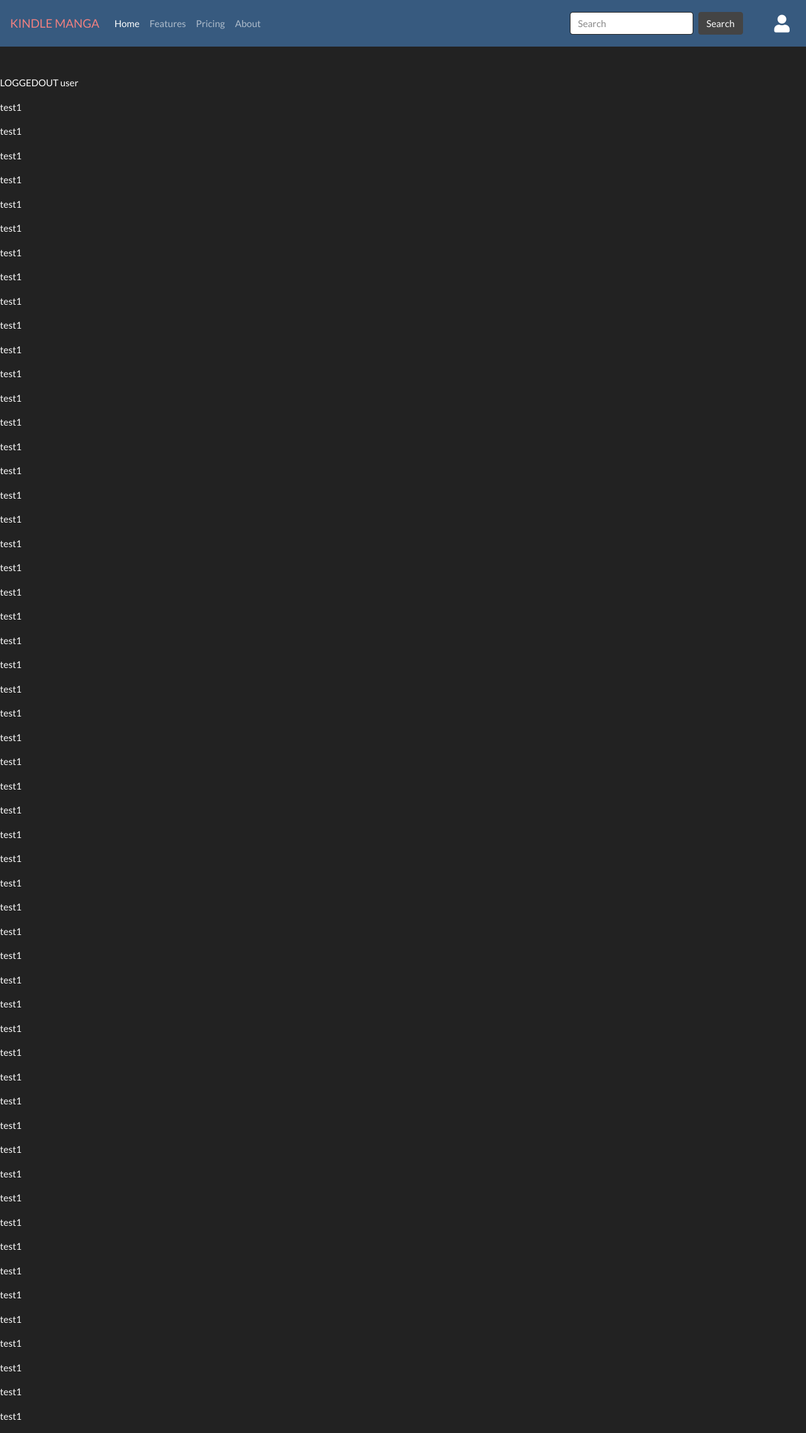
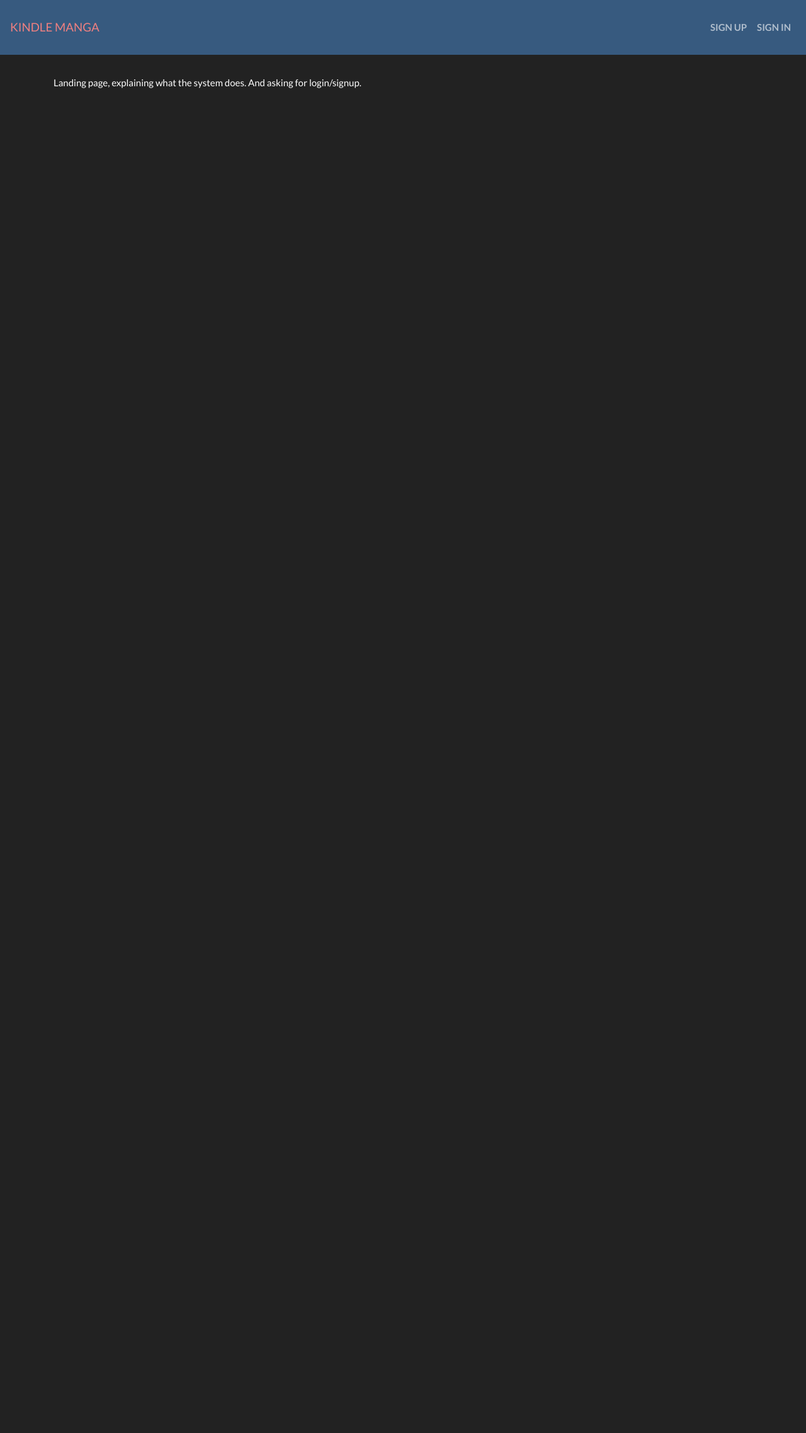
Before and after one commit to dkage/kindle_manga, a Django app: page / in a window 1280 px wide. Shown: the whole page at 63% size. After the commit the page ends 140 px from the top, so only its background shows below. Run offline with Django 3.2, Linux system fonts and the light colour scheme; some libraries are stand-ins or nearby versions.

Commit message:
Fix login screen, add css, paths, urls, and new layout

```diff
--- a/core/forms.py
+++ b/core/forms.py
@@ -19,3 +19,8 @@ class SignInForm(AuthenticationForm):
     class Meta:
         model = User
         fields = ('username', 'password')
+
+    def __init__(self, *args, **kwargs):
+        super().__init__(*args, **kwargs)
+        self.fields['username'].widget.attrs.update({'class': 'form-control'})
+        self.fields['password'].widget.attrs.update({'class': 'form-control'})
--- a/core/views.py
+++ b/core/views.py
@@ -40,7 +40,7 @@ def account_success(request):
 
 def signin(request):
     if request.user.is_authenticated:
-        return render(request, 'dashboard_old.html')
+        return render(request, 'index.html')
 
     if request.method == 'POST':
         print(request.POST)
@@ -54,7 +54,7 @@ def signin(request):
             return redirect('home')
     else:
         form = SignInForm()
-    return render(request, 'signin_old.html', {'signin_form': form})
+    return render(request, 'signin.html', {'signin_form': form})
 
 
 def test(request):
--- a/static/css/base.css
+++ b/static/css/base.css
@@ -1,7 +1,22 @@
+html{
+    height: 100%;
+}
+
 body {
     padding-top: 120px;
+    height: 100%;
+    /*font-family: Montserrat, serif;*/
 }
 
 .navbar-brand {
     color: lightcoral !important;
 }
+
+.auth{
+    font-weight: bold;
+    /*font-size: 18px;*/
+}
+
+.padding-offset {
+    padding-top: 0;
+}
--- a/templates/index.html
+++ b/templates/index.html
@@ -6,63 +6,11 @@
 
 {% block body %}
     {% if user.is_authenticated %}
-    <p>Authenticated user</p>
+        <p>Redirect to dashboard</p>
     {% else %}
-    <p>LOGGEDOUT user</p>
+        <div class="container">
+            <p>Landing page, explaining what the system does. And asking for login/signup.</p>
+        </div>
     {% endif %}
-    <p>test1</p>
-    <p>test1</p>
-    <p>test1</p>
-    <p>test1</p>
-    <p>test1</p>
-    <p>test1</p>
-    <p>test1</p>
-    <p>test1</p>
-    <p>test1</p>
-    <p>test1</p>
-    <p>test1</p>
-    <p>test1</p>
-    <p>test1</p>
-    <p>test1</p>
-    <p>test1</p>
-    <p>test1</p>
-    <p>test1</p>
-    <p>test1</p>
-    <p>test1</p>
-    <p>test1</p>
-    <p>test1</p>
-    <p>test1</p>
-    <p>test1</p>
-    <p>test1</p>
-    <p>test1</p>
-    <p>test1</p>
-    <p>test1</p>
-    <p>test1</p>
-    <p>test1</p>
-    <p>test1</p>
-    <p>test1</p>
-    <p>test1</p>
-    <p>test1</p>
-    <p>test1</p>
-    <p>test1</p>
-    <p>test1</p>
-    <p>test1</p>
-    <p>test1</p>
-    <p>test1</p>
-    <p>test1</p>
-    <p>test1</p>
-    <p>test1</p>
-    <p>test1</p>
-    <p>test1</p>
-    <p>test1</p>
-    <p>test1</p>
-    <p>test1</p>
-    <p>test1</p>
-    <p>test1</p>
-    <p>test1</p>
-    <p>test1</p>
-    <p>test1</p>
-    <p>test1</p>
-    <p>test1</p>
-    <p>test1</p>
+
 {% endblock %}
--- a/templates/layout/base.html
+++ b/templates/layout/base.html
@@ -12,15 +12,16 @@
 </head>
 
 <body>
+
 <nav class="navbar navbar-expand-lg navbar-dark bg-primary fixed-top">
     <a class="navbar-brand" href="#">KINDLE MANGA</a>
     <button class="navbar-toggler collapsed" type="button" data-toggle="collapse" data-target="#navbarColor01"
             aria-controls="navbarColor01" aria-expanded="false" aria-label="Toggle navigation">
         <span class="navbar-toggler-icon"></span>
     </button>
-
-    <div class="navbar-collapse collapse" id="navbarColor01" style="">
+    <div class="navbar-collapse collapse" id="navbarColor01">
         <ul class="navbar-nav mr-auto">
+            {% if user.is_authenticated %}
                 <li class="nav-item active">
                     <a class="nav-link" href="#">Home <span class="sr-only">(current)</span></a>
                 </li>
@@ -39,7 +40,20 @@
                     <button class="btn btn-secondary my-2 my-sm-0" type="submit">Search</button>
                 </form>
                 <span style="font-size: 28px; padding-left: 50px; padding-right: 10px"><i class="fa fa-user" aria-hidden="true"></i></span>
+            {% else %}
+                </ul>
+                <ul class="navbar-nav my-2 auth">
 
+                    <li class="nav-item">
+                        <a class="nav-link" href="signup">SIGN UP</a>
+                    </li>
+                    <li class="nav-item">
+                        <a class="nav-link" href="signin">SIGN IN</a>
+                    </li>
+                </ul>
+                <span></span>
+
+            {% endif %}
     </div>
 </nav>
 
```
Also changed, not shown: static/css/sign.css (added, +10 -0 lines), templates/signin.html (added, +32 -0 lines), db.sqlite3. Lines whose indentation alone changed are shown as unchanged.
